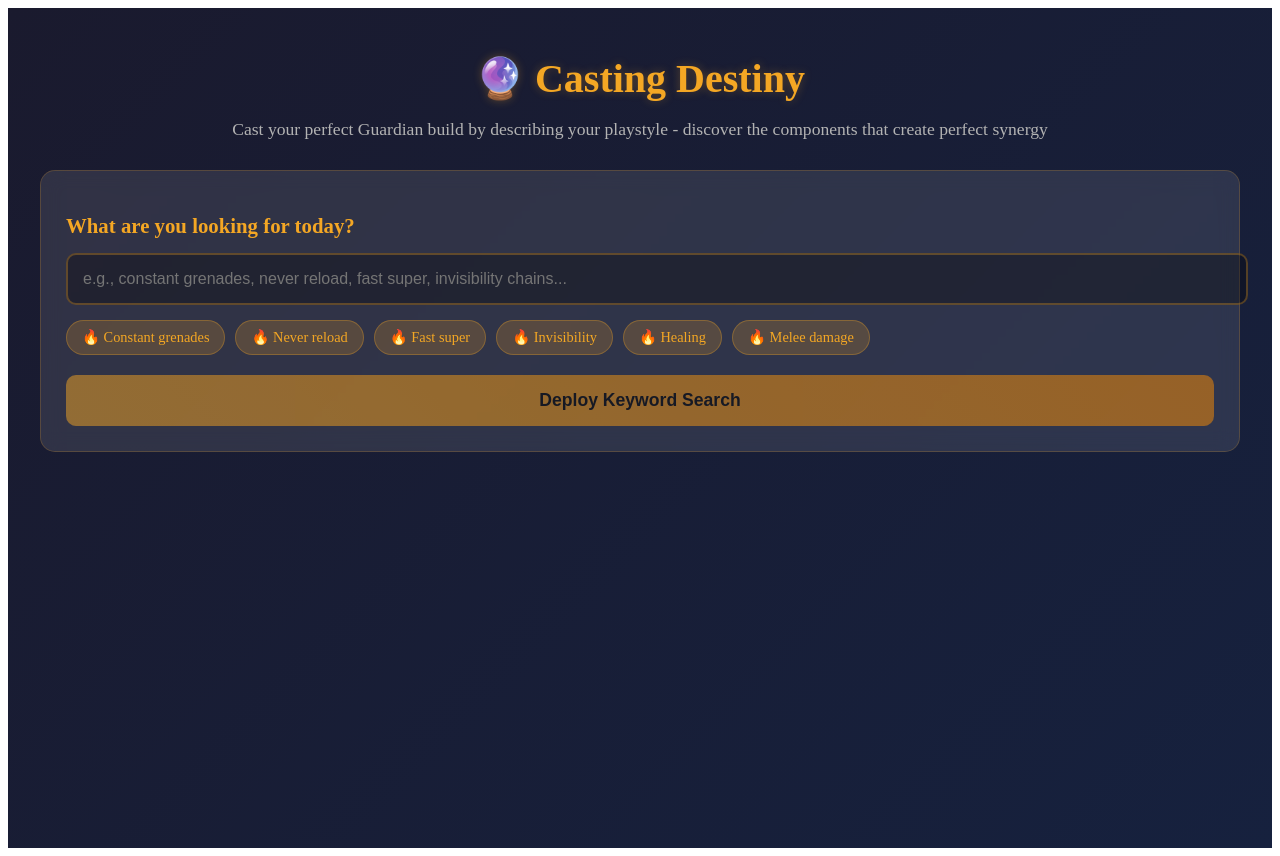
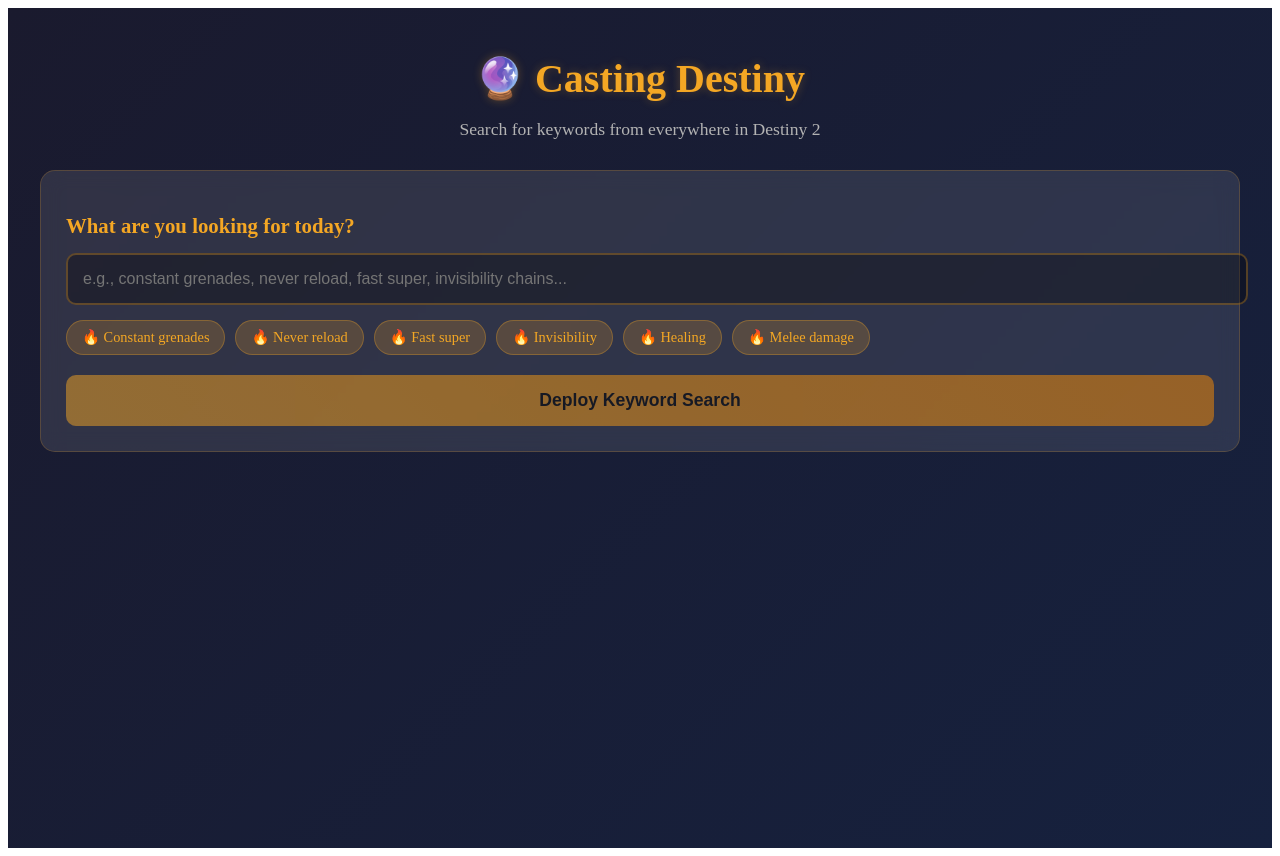
Before and after one commit to sickontuesdays/casting-destiny, a Next.js app: page / in a window 1280 px wide. Built offline with nearby package versions, Linux system fonts and the light colour scheme.

Commit message:
Update index.js

```diff
--- a/pages/index.js
+++ b/pages/index.js
@@ -41,7 +41,7 @@
     <>
       <Head>
         <title>Casting Destiny</title>
-        <meta name="description" content="Cast your perfect Destiny 2 build based on your playstyle - discover synergistic components that work together" />
+        <meta name="description" content="Search for keywords from everywhere in Destiny 2" />
         <meta name="viewport" content="width=device-width, initial-scale=1" />
       </Head>
 
@@ -69,7 +69,7 @@
               color: '#b3b3b3',
               fontSize: '1.1rem'
             }}>
-              Cast your perfect Guardian build by describing your playstyle - discover the components that create perfect synergy
+              Search for keywords from everywhere in Destiny 2
             </p>
           </div>
 
```
